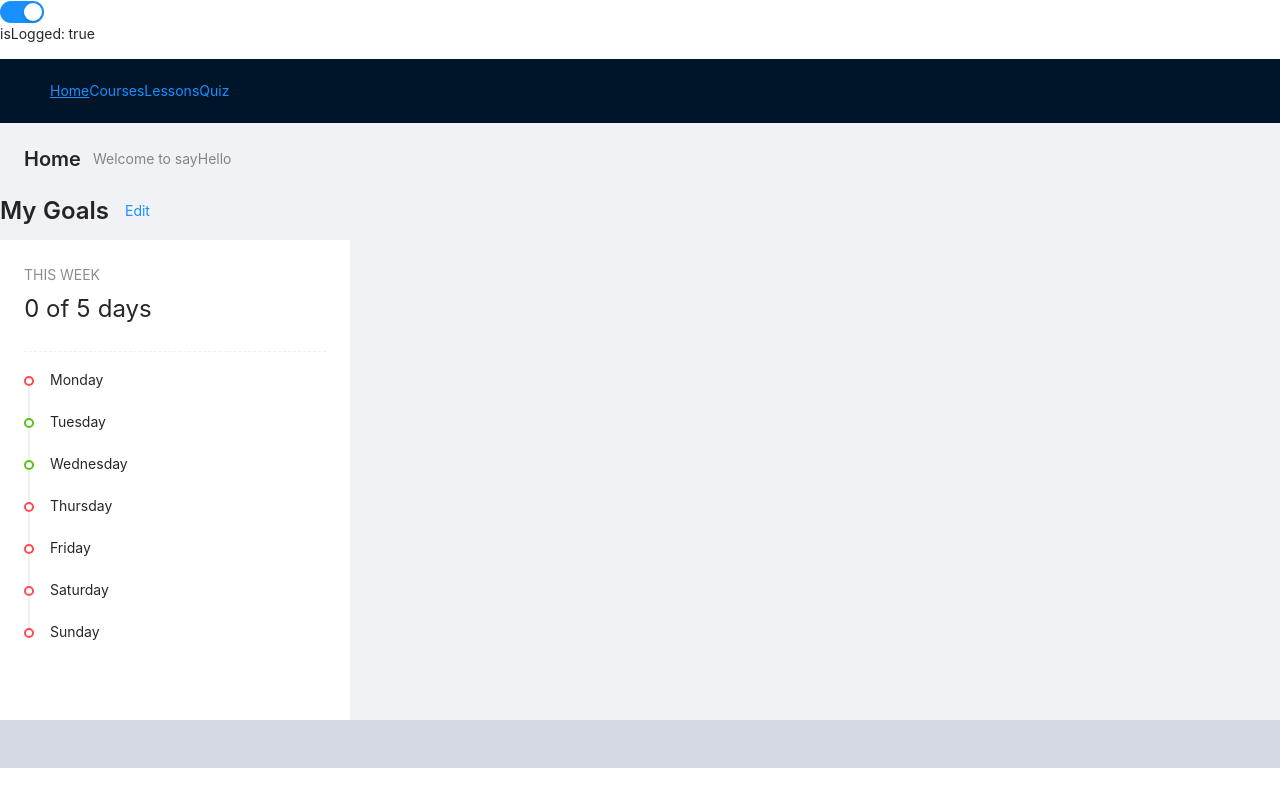
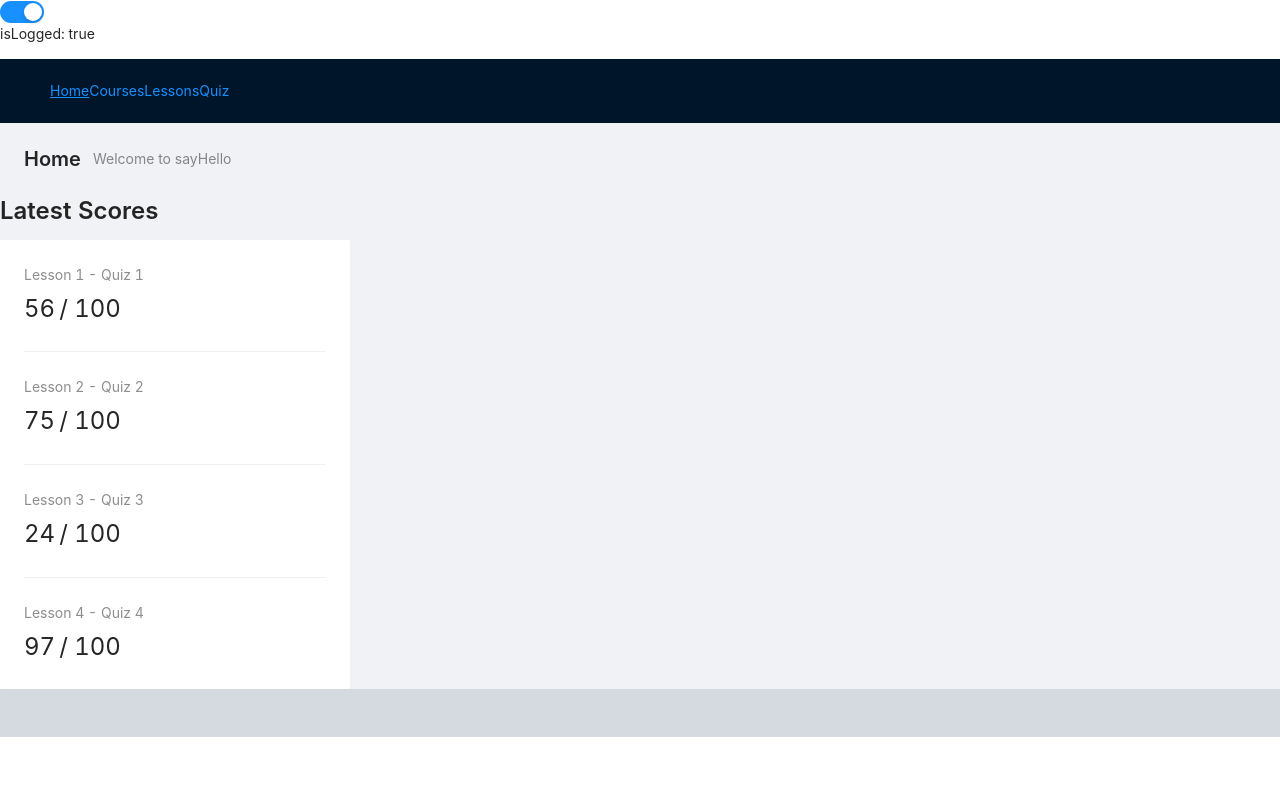
Before and after one commit to antoineGH/sayhello, a React (Create React App) app: page /auth/home in a window 1280 px wide. Built offline with nearby package versions, Linux system fonts and the light colour scheme.

Commit message:
create score modules

```diff
--- /dev/null
+++ b/src/components/score/Score.tsx
@@ -0,0 +1,33 @@
+import { Card, Divider, Statistic, Typography } from 'antd'
+
+const Score = () => {
+	const { Title } = Typography
+	const scores = [
+		{ lesson_name: 'Lesson 1', quiz_name: 'Quiz 1', score: 56 },
+		{ lesson_name: 'Lesson 2', quiz_name: 'Quiz 2', score: 75 },
+		{ lesson_name: 'Lesson 3', quiz_name: 'Quiz 3', score: 24 },
+		{ lesson_name: 'Lesson 4', quiz_name: 'Quiz 4', score: 97 },
+	]
+
+	return (
+		<>
+			<Title level={3}>Latest Scores</Title>
+			<Card bordered={false} style={{ width: 350 }}>
+				{scores.map((score, count) => {
+					count++
+					return (
+						<div key={count}>
+							<Statistic
+								title={`${score.lesson_name} - ${score.quiz_name}`}
+								value={score.score}
+								suffix='/ 100'
+							/>
+							{count !== scores.length && <Divider />}
+						</div>
+					)
+				})}
+			</Card>
+		</>
+	)
+}
+export default Score
--- a/src/pages/Home.tsx
+++ b/src/pages/Home.tsx
@@ -1,5 +1,6 @@
 import { Col, PageHeader, Row } from 'antd'
 import Goal from 'components/goal/Goal'
+import Score from 'components/score/Score'
 import useTitle from 'hooks/useTitle'
 
 const Home = () => {
@@ -8,8 +9,11 @@ const Home = () => {
 		<>
 			<PageHeader className='site-page-header' title='Home' subTitle='Welcome to sayHello' />
 			<Row>
+				{/* <Col>
+					<Goal />
+				</Col> */}
 				<Col>
-					<Goal />
+					<Score />
 				</Col>
 			</Row>
 		</>
```
